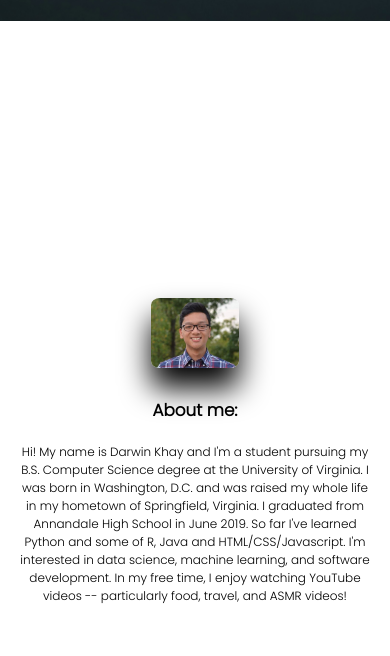
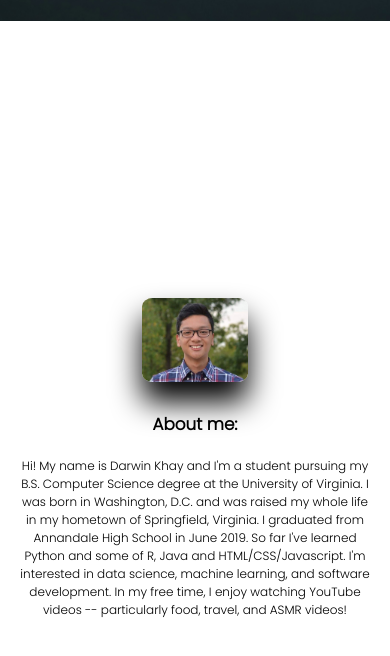
Before and after one commit to darwinkhay/darwinkhay.github.io, a plain HTML site: page index.html in a window 390 px wide. Shown: the part 823-1479 px from the top of the page. Drawn offline with nearby package versions, Linux system fonts and the light colour scheme; a web font is replaced by a local one.

Commit message:
Update main.css

```diff
--- a/main.css
+++ b/main.css
@@ -1022,6 +1022,10 @@ footer p{
     .container2{
         visibility: visible;
     }
+    .about-img img{
+        max-height: 30%;
+        max-width: 30%;
+    }
     .main-message{
         max-width: 25rem;
         top: 55%;
```
